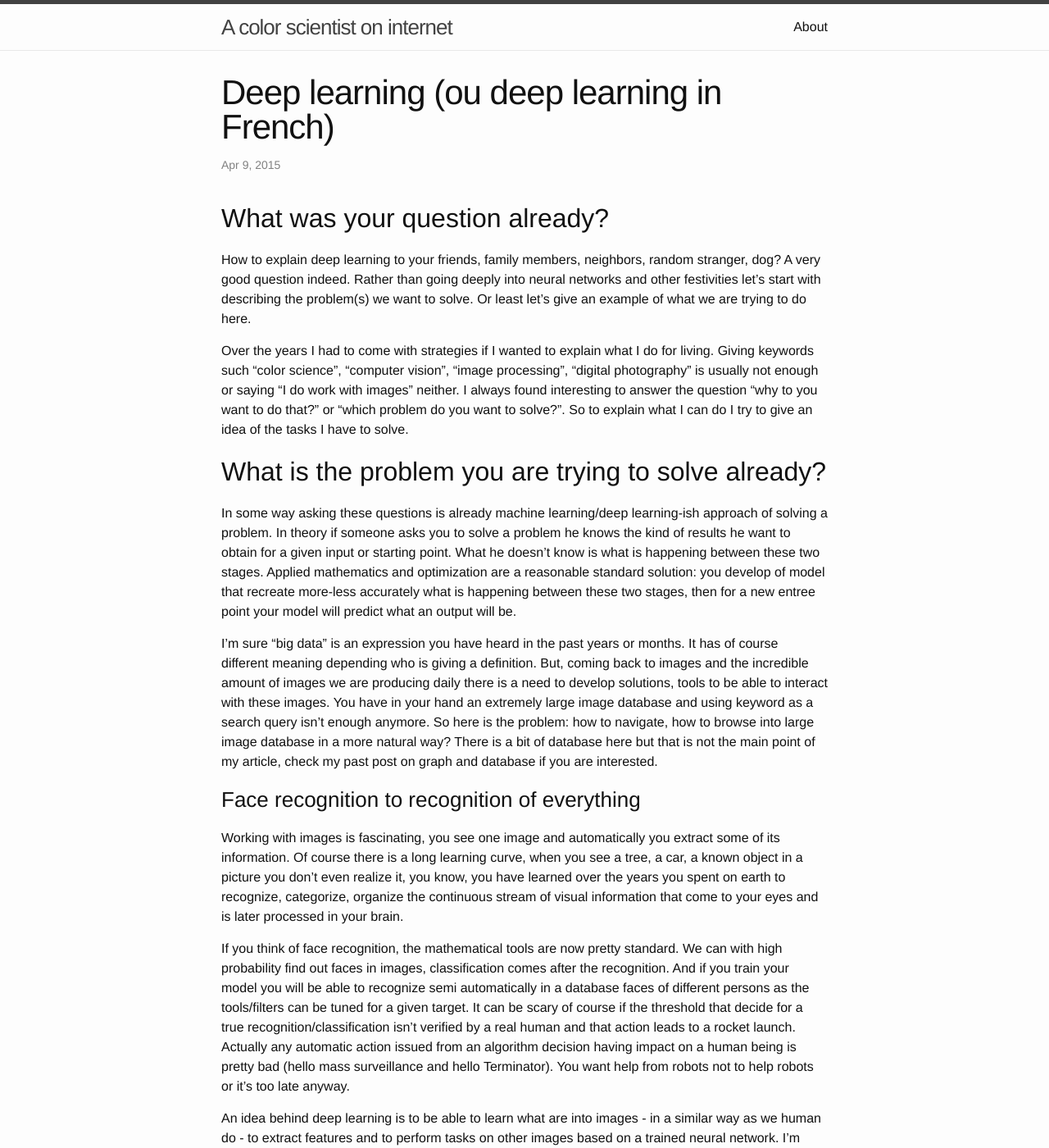
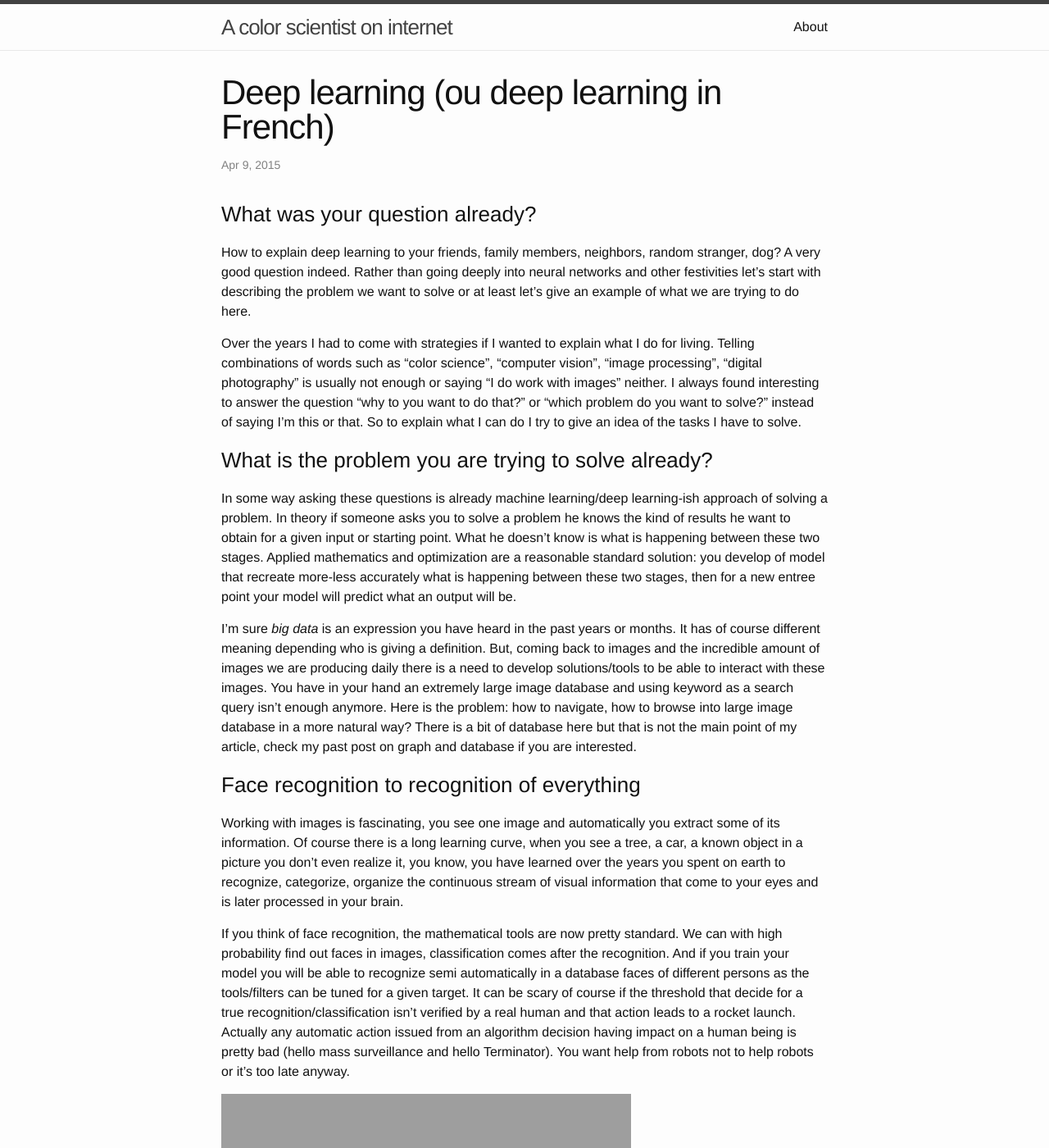
Before and after one commit to mrbonsoir/mrbonsoir.github.io, a Jekyll site: the page built from _posts/2015-04-09-Deep-learning.markdown, in a window 1280 px wide and 1400 px high. Shown: the whole window at 82% size. Built offline with Jekyll 4.4.1, drawn with Linux system fonts in a browser that asks for light colours; some of the changed text lies outside the part shown; grey boxes are pictures that could not be loaded.

Commit message:
a lot of old posts

```diff
--- a/_posts/2015-04-09-Deep-learning.markdown
+++ b/_posts/2015-04-09-Deep-learning.markdown
@@ -5,20 +5,23 @@ date:   2015-04-09 12:28:06 +0100
 categories: blog post
 ---
 
-## What was your question already?
-How to explain deep learning to your friends, family members, neighbors, random stranger, dog? A very good question indeed. Rather than going deeply into neural networks and other festivities let's start with describing the problem(s) we want to solve. Or least let's give an example of what we are trying to do here.
+### What was your question already?
+How to explain deep learning to your friends, family members, neighbors, random stranger, dog? A very good question indeed. Rather than going deeply into neural networks and other festivities let's start with describing the problem we want to solve or at least let's give an example of what we are trying to do here.
 
-Over the years I had to come with strategies if I wanted to explain what I do for living. Giving keywords such "color science", "computer vision", "image processing", "digital photography" is usually not enough or saying "I do work with images" neither. I always found interesting to answer the question "why to you want to do that?" or "which problem do you want to solve?". So to explain what I can do I try to give an idea of the tasks I have to solve.
+Over the years I had to come with strategies if I wanted to explain what I do for living. Telling combinations of words such as "color science", "computer vision", "image processing", "digital photography" is usually not enough or saying "I do work with images" neither. I always found interesting to answer the question "why to you want to do that?" or "which problem do you want to solve?" instead of saying I'm this or that. So to explain what I can do I try to give an idea of the tasks I have to solve.
 
-## What is the problem you are trying to solve already?
+### What is the problem you are trying to solve already?
 In some way asking these questions is already machine learning/deep learning-ish approach of solving a problem. In theory if someone asks you to solve a problem he knows the kind of results he want to obtain for a given input or starting point. What he doesn't know is what is happening between these two stages. Applied mathematics and optimization are a reasonable standard solution: you develop of model that recreate more-less accurately what is happening between these two stages, then for a new entree point your model will predict what an output will be.
 
-I'm sure "big data" is an expression you have heard in the past years or months. It has of course different meaning depending who is giving a definition. But, coming back to images and the incredible amount of images we are producing daily there is a need to develop solutions, tools to be able to interact with these images. You have in your hand an extremely large image database and using keyword as a search query isn't enough anymore. So here is the problem: how to navigate, how to browse into large image database in a more natural way? There is a bit of database here but that is not the main point of my article, check my past post on graph and database if you are interested.
+I'm sure *big data* is an expression you have heard in the past years or months. It has of course different meaning depending who is giving a definition. But, coming back to images and the incredible amount of images we are producing daily there is a need to develop solutions/tools to be able to interact with these images. You have in your hand an extremely large image database and using keyword as a search query isn't enough anymore. Here is the problem: how to navigate, how to browse into large image database in a more natural way? There is a bit of database here but that is not the main point of my article, check my past post on graph and database if you are interested.
 
 ### Face recognition to recognition of everything
 Working with images is fascinating, you see one image and automatically you extract some of its  information. Of course there is a long learning curve, when you see a tree, a car, a known object in a picture you don't even realize it, you know, you have learned over the years you spent on earth to recognize, categorize, organize the continuous stream of visual information that come to your eyes and is later processed in your brain.
 
 If you think of face recognition, the mathematical tools are now pretty standard. We can with high probability find out faces in images, classification comes after the recognition. And if you train your model you will be able to recognize semi automatically in a database faces of different persons as the tools/filters can be tuned for a given target. It can be scary of course if the threshold that decide for a true recognition/classification isn't verified by a real human and that action leads to a rocket launch. Actually any automatic action issued from an algorithm decision having impact on a human being is pretty bad (hello mass surveillance and hello Terminator). You want help from robots not to help robots or it's too late anyway.
+
+<iframe src="https://player.vimeo.com/video/12774628" width="500" height="477" frameborder="0" webkitallowfullscreen mozallowfullscreen allowfullscreen></iframe>
+<p><a href="https://vimeo.com/12774628">OpenCV Face Detection: Visualized</a> from <a href="https://vimeo.com/adamhrv">Adam Harvey</a> on <a href="https://vimeo.com">Vimeo</a>.</p>
 
 An idea behind deep learning is to be able to learn what are into images - in a similar way as we human do - to extract features and to perform tasks on other images based on a trained neural network. I'm making shortcuts but that's the idea. To understand and to later mimic how information is circulating into the brain has been a dream of many researchers. Neural networks go into that direction. If a few years ago the algorithms were limited because of computer power the global picture is different now.
 
```
Also changed, not shown: _posts/2013-11-05-CIC-in-Albuquerque.markdown (added, +17 -0 lines), _posts/2013-11-06-Evening-talk-UNMn.markdown (added, +14 -0 lines), _posts/2014-05-18-Archiving-conference-Berlin.markdown (added, +27 -0 lines), _posts/2014-05-23-Another-conference-in-berlin.markdown (added, +13 -0 lines), _posts/2014-05-28-Graph-en-stock.markdown (added, +19 -0 lines), _posts/2014-10-07-Color-science-for-beginners.markdown (added, +13 -0 lines), _posts/2014-11-03-Boston-13-years-later.markdown (added, +16 -0 lines), _posts/2016-03-04-Ca-continue-aujourdhui.markdown (added, +11 -0 lines), 2 other files.
